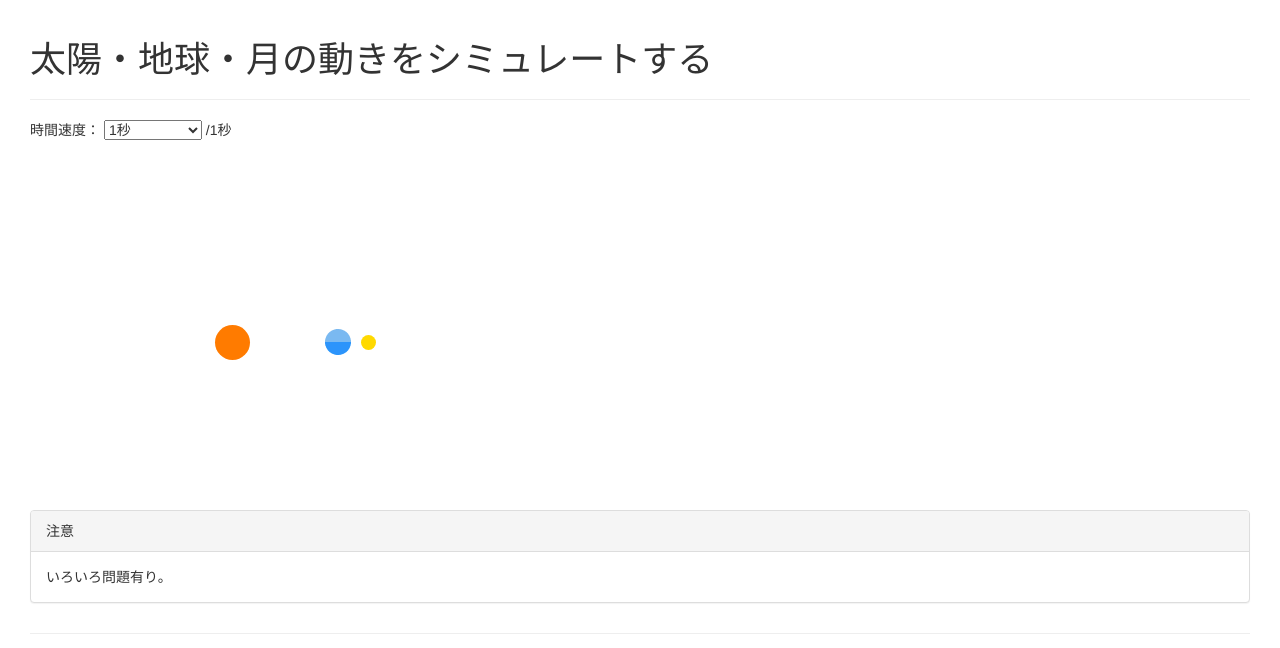
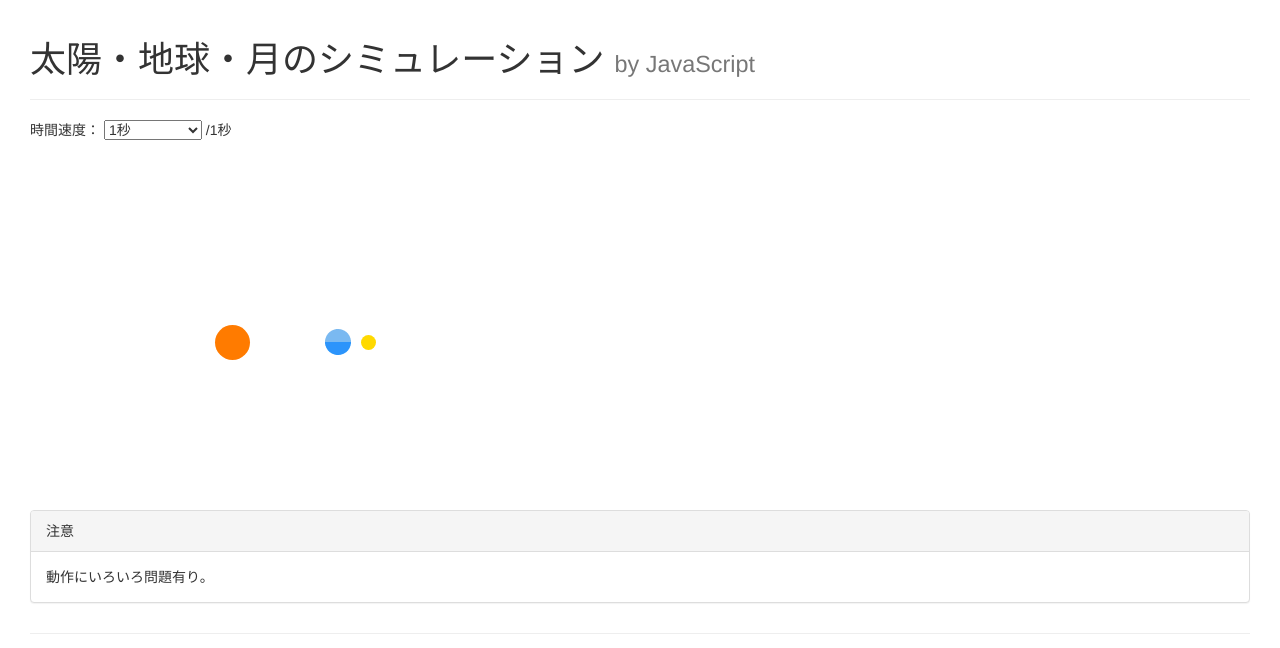
Before and after one commit to yukisov/sun-earth-moon, a plain HTML site: page public/index.html in a window 1280 px wide. Shown: the top 648 px of the page. Drawn offline with nearby package versions, Linux system fonts and the light colour scheme.

Commit message:
Modify comment

```diff
--- a/public/index.html
+++ b/public/index.html
@@ -5,7 +5,7 @@
     <meta http-equiv="X-UA-Compatible" content="IE=edge">
     <meta name="viewport" content="width=device-width, initial-scale=1">
     <!-- The above 3 meta tags *must* come first in the head; any other head content must come *after* these tags -->
-    <title>太陽・地球・月の動きをシミュレートする</title>
+    <title>太陽・地球・月のシミュレーション</title>
     <meta name="description"  content="太陽・地球・月の位置関係を描く。" />
     <meta name="keywords"  content="太陽・地球・月" />
 
@@ -25,7 +25,8 @@
   <body>
     <div class="page-header">
       <h1>
-        太陽・地球・月の動きをシミュレートする
+        太陽・地球・月のシミュレーション
+        <small>by JavaScript</small>
       </h1>
     </div>
 
@@ -51,7 +52,7 @@
     <div class="panel panel-default">
       <div class="panel-heading">注意</div>
       <div class="panel-body">
-        いろいろ問題有り。
+        動作にいろいろ問題有り。
       </div>
     </div>
 
```
